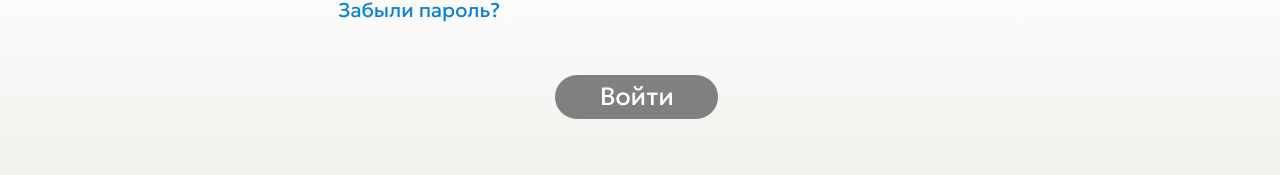
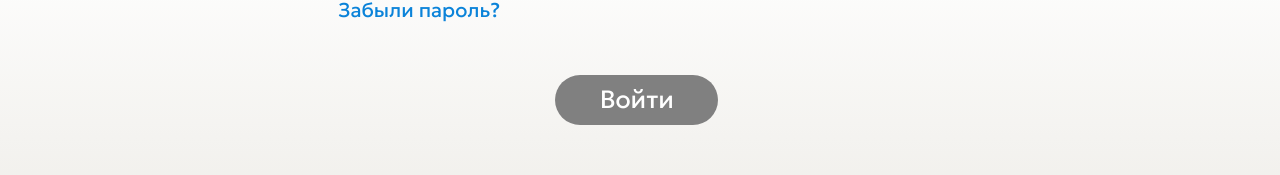
Before and after one commit to LeningradAfterTheVictory/Frontend, a Next.js app in the folder leningrad/: page /authentication-authorization in a window 1280 px wide. Shown: the part 462-637 px from the top of the page. Built offline with nearby package versions, Linux system fonts and the light colour scheme.

Commit message:
fix: change styles for login button and eye-icon

```diff
--- a/leningrad/app/authentication-authorization/authentication-authorization-style.css
+++ b/leningrad/app/authentication-authorization/authentication-authorization-style.css
@@ -167,7 +167,7 @@ main {
 .eye-icon {
   position: absolute;
   right: 2.5rem;
-  top: 60%;
+  top: 58.2%;
   transform: translateY(-50%);
   cursor: pointer;
   color: #0D74BD;
@@ -203,13 +203,13 @@ main {
   text-align: center;
   font-family: 'Geologica', sans-serif;
   border-radius: 40px;
-  padding: 3px;
+  padding: 5.5px;
   cursor: pointer;
   background-color: gray;
   font-size: 25px;
   color: white;
   margin-top: 50px;
-  height: 6.5vh;
+  height: 60px;
   width: 163px;
   cursor: pointer;
   margin-left: -0.5vw;
@@ -241,13 +241,13 @@ input, textarea, button {
 
 .button.registration {
   width: 360px;
-  height: 6vh;
+  height: 50px;
   margin-top: 30px;
 }
 
 .button.login {
   width: 163px;
-  height: 5.5vh;
+  height: 50px;
   margin-top: 50px;
 }
 
@@ -341,7 +341,7 @@ input, textarea, button {
 
   .eye-icon {
     right: 0.7rem;
-    top: 57%;
+    top: 54%;
   }
 }
 
--- a/leningrad/app/personal-account/page.js
+++ b/leningrad/app/personal-account/page.js
@@ -28,7 +28,7 @@ const PersonalAccountPage = () => {
                 setUserName(data.name); // Сохраняем логин
                 setUserEmail(data.mail);
                 setLoading(false);
-            } else if (response.status === 422) {
+            } else if (response.status === 422 || response.status === 500) {
                 setTimeout(() => {
                     const currentUrl = window.location.pathname;
                     router.push(`/authentication-authorization?redirect=${encodeURIComponent(currentUrl)}`);
```
